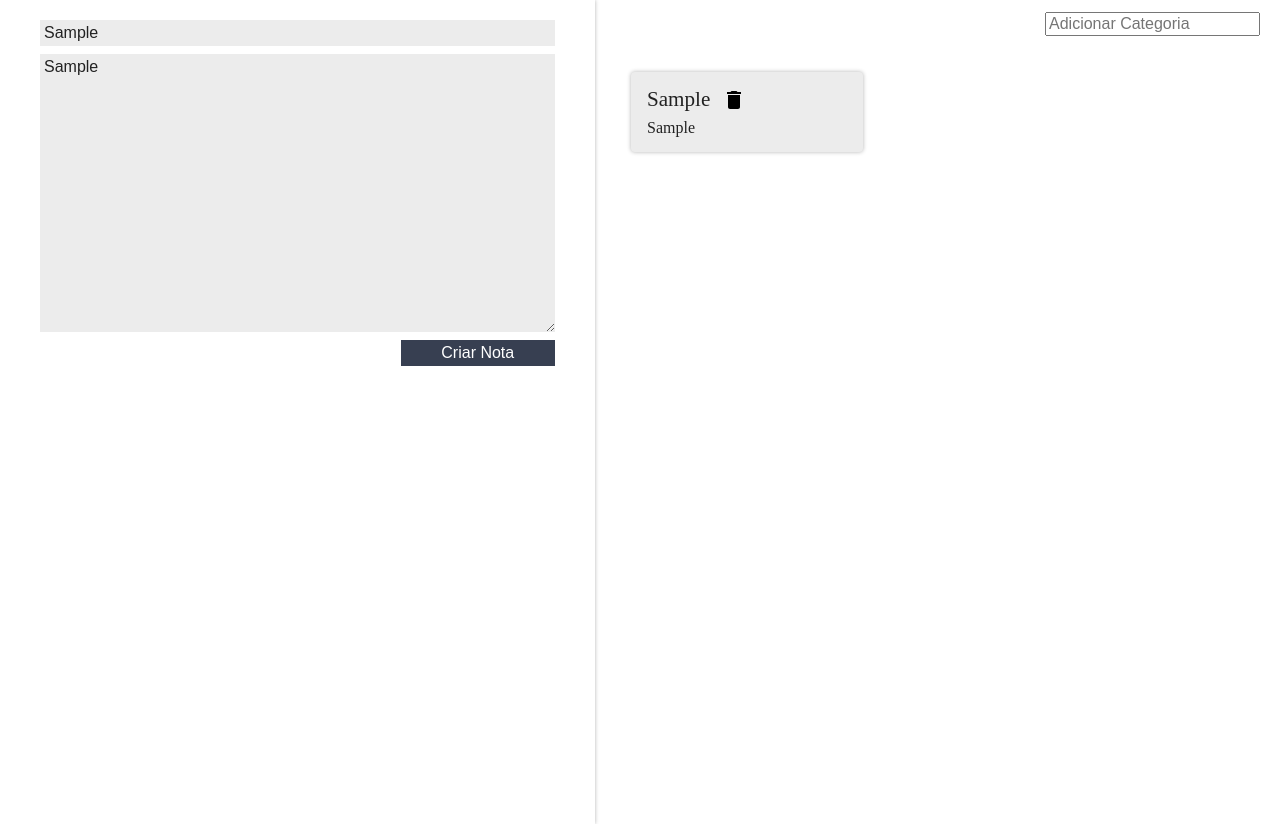
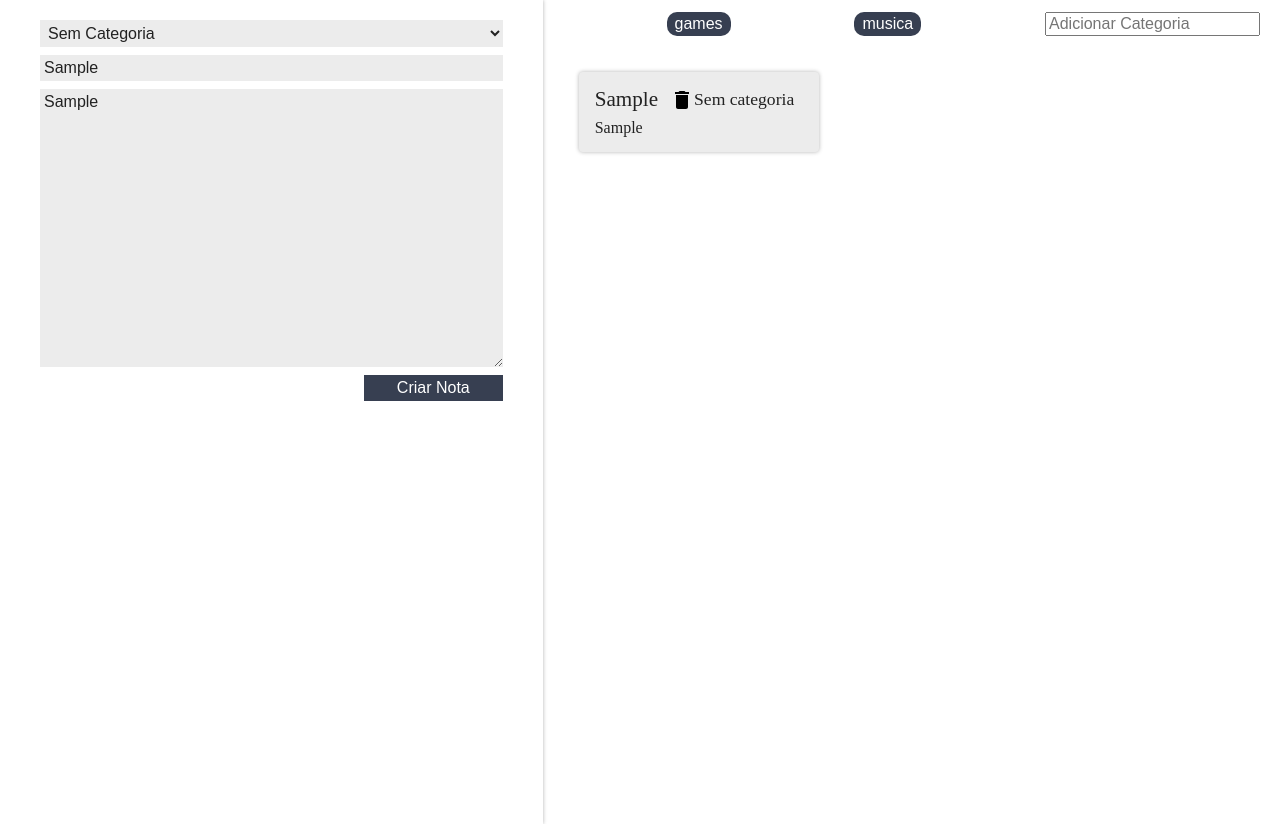
Before and after one commit to gabrielmsdf3/React-app-alura-ceep, a React (Create React App) app: page / in a window 1280 px wide. Both pictures are taken after typing "Sample", "Sample" into the empty fields and a click on the button "Criar Nota". Built offline with nearby package versions, Linux system fonts and the light colour scheme.

Commit message:
categorias + bug do texto

```diff
--- a/src/App.js
+++ b/src/App.js
@@ -11,12 +11,12 @@
     super();
     this.state = {
       notas: [],
-      categorias: [],
+      categorias: ["games", "musica"],
     };
   }
 
-  criarNota(titulo, texto){
-    const novaNota = {titulo, texto};
+  criarNota(titulo, texto, categoria){
+    const novaNota = {titulo, texto, categoria};
     const novoArrayNotas = [...this.state.notas,novaNota]
     const novoEstado = {
       notas:novoArrayNotas
@@ -38,14 +38,21 @@
   render() {
       return (
         <section className="conteudo">
-          <FormularioCadastro  criarNota={this.criarNota.bind(this)}/>
+          <FormularioCadastro
+            categorias={this.state.categorias}
+            criarNota={this.criarNota.bind(this)}
+          />
           <main className="conteudo-principal">
           <ListaDeCategorias
           adicionarCategoria={this.adicionarCategoria.bind(this)}
-          categorias={this.state.categorias}/>
+          categorias={this.state.categorias}
+
+          />
           <ListaDeNotas
           apagarNota={this.deletarNota.bind(this)}
-          notas={this.state.notas}/>
+          notas={this.state.notas}
+
+          />
           </main>
         </section>
     );
--- a/src/components/CardNota/CardNota.jsx
+++ b/src/components/CardNota/CardNota.jsx
@@ -14,6 +14,7 @@
         <header className="card-nota_cabecalho">
           <h3 className="card-nota_titulo">{this.props.titulo}</h3>
           <DeleteSVG onClick={this.apagar.bind(this)}/>
+          <h4>{this.props.categoria}</h4>
         </header>
         <p className="card-nota_texto">{this.props.texto}</p>
       </section>
--- a/src/components/FormularioCadastro/formularioCadastro.jsx
+++ b/src/components/FormularioCadastro/formularioCadastro.jsx
@@ -5,12 +5,18 @@
     super(props);
     this.titulo = "";
     this.texto = "";
+    this.categoria = "Sem categoria";
 
   }
 
   _handleMudancaTitulo(evento){
     evento.stopPropagation();
     this.titulo = evento.target.value
+  }
+
+  _handleMudancaCategoria(evento){
+    evento.stopPropagation();
+    this.categoria = evento.target.value;
   }
 
   _handleMudancaTexto(evento){
@@ -21,7 +27,7 @@
   _criarNota(evento){
     evento.preventDefault();
     evento.stopPropagation();
-    this.props.criarNota(this.titulo, this.texto);
+    this.props.criarNota(this.titulo, this.texto, this.categoria);
   }
 
   render(){
@@ -29,6 +35,14 @@
       <form className="form-cadastro"
       onSubmit={this._criarNota.bind(this)}
       >
+
+        <select onChange={this._handleMudancaCategoria.bind(this)} className="form-cadastro_input">
+          <option>Sem Categoria</option>
+
+          {this.props.categorias.map((categoria) =>{
+          return <option>{categoria}</option>})}
+        </select>
+
         <input
          type="text"
          placeholder="Título"
@@ -39,7 +53,9 @@
         rows={15}
         placeholder="Escreva sua nota..."
         className="form-cadastro_input"
-        onChange={this._handleMudancaTexto.bind(this)} />
+        onChange={this._handleMudancaTexto.bind(this)}
+
+        />
         <button className="form-cadastro_input form-cadastro_submit">
           Criar Nota
         </button>
--- a/src/components/ListaDeCategorias/ListaDeCategorias.jsx
+++ b/src/components/ListaDeCategorias/ListaDeCategorias.jsx
@@ -21,7 +21,6 @@
           )
         })}
 
-
         </ul>
         <input type="text"
         className="lista-categorias_input"
--- a/src/components/ListaDeNotas/listaDeNotas.jsx
+++ b/src/components/ListaDeNotas/listaDeNotas.jsx
@@ -12,12 +12,16 @@
       <ul className="lista-notas">
         {this.props.notas.map((nota, index) => {
           return (
+
             <li className="lista-notas_item" key={index}>
+
               <CardNota
               indice={index}
               apagarNota={this.props.apagarNota}
               titulo={nota.titulo}
-              texto={nota.texto}/>
+              texto={nota.texto}
+              categoria={nota.categoria}
+              />
             </li>
           );
         })}
```
